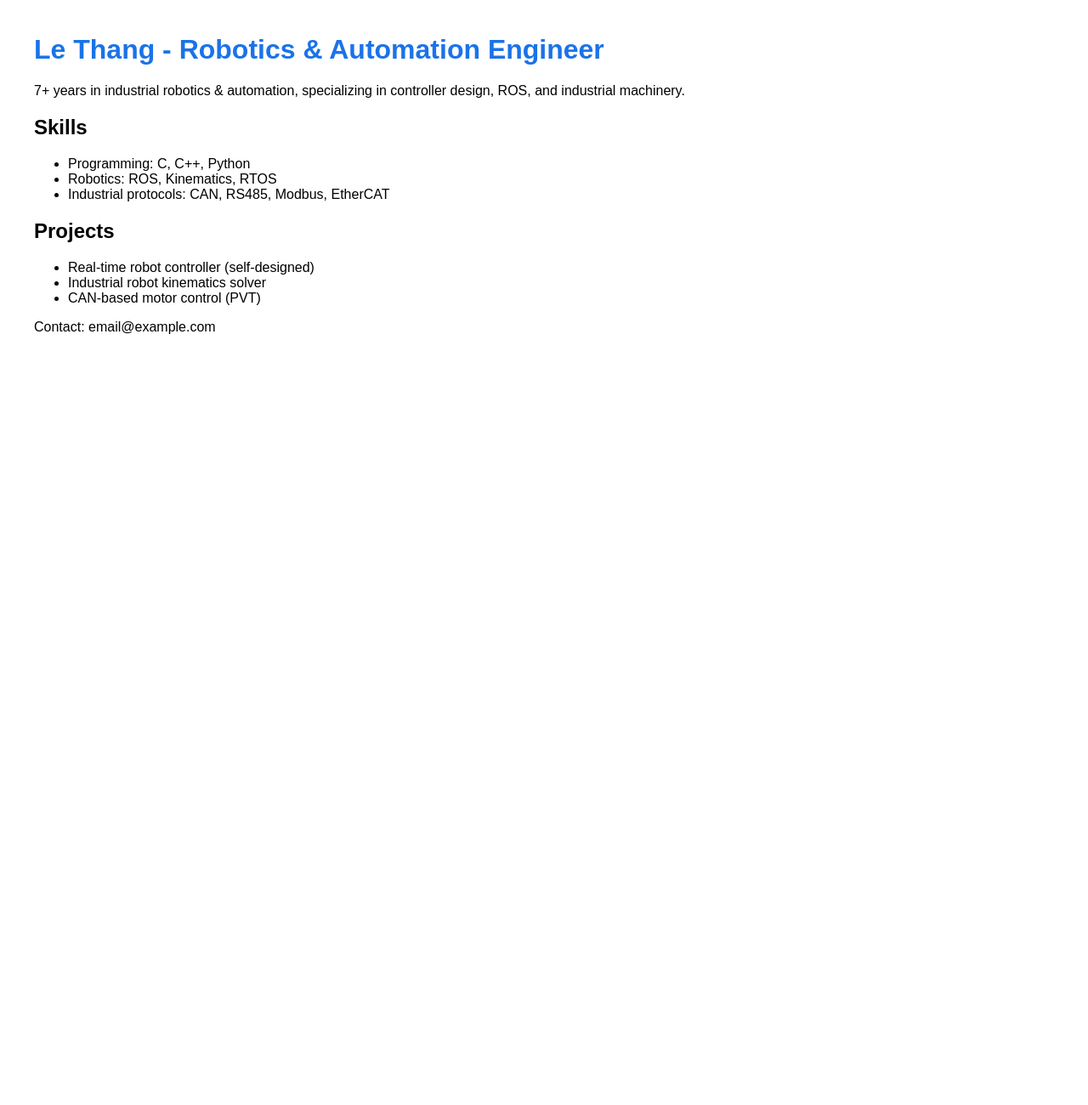
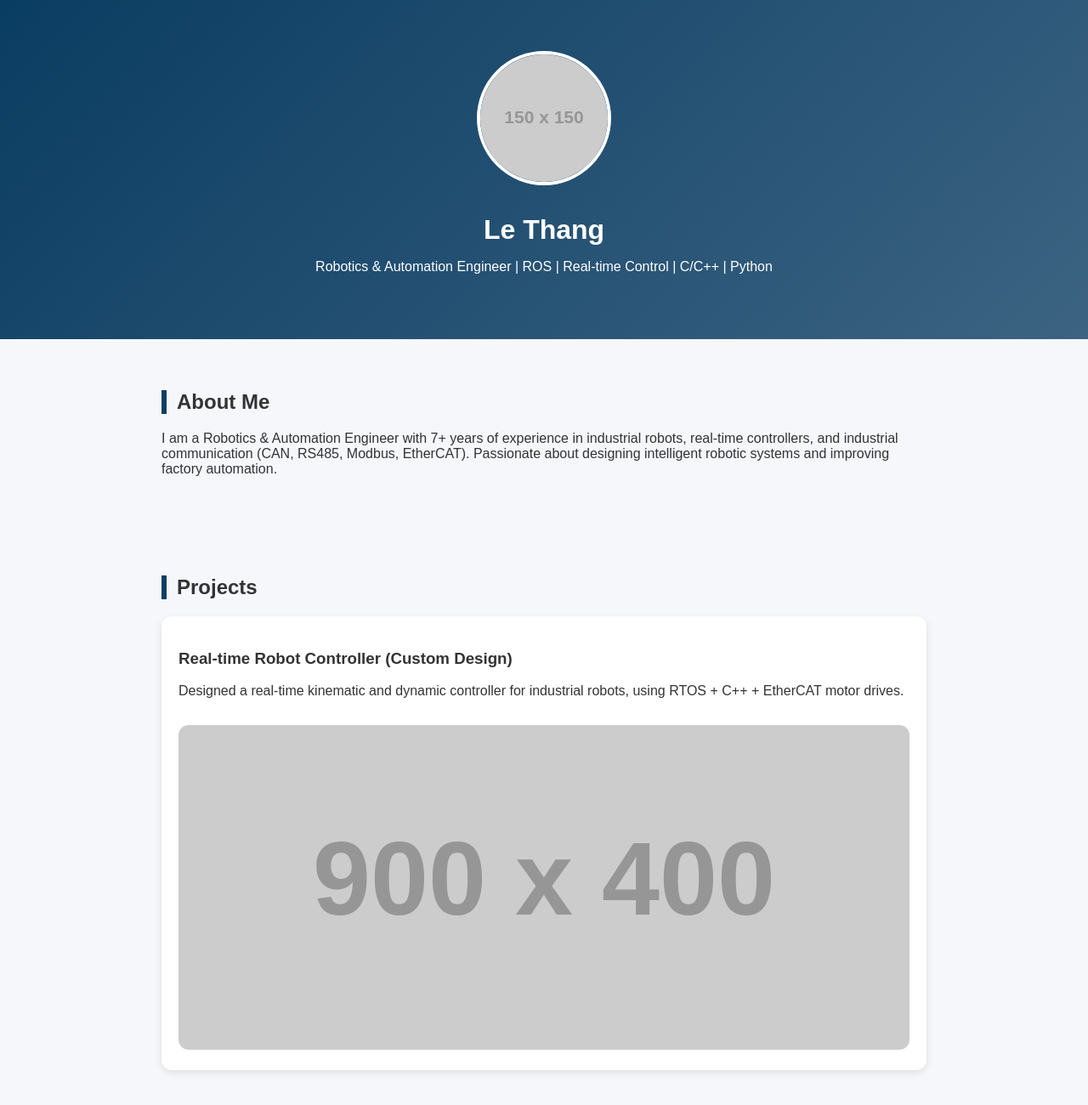
Before and after one commit to synbot-T/synbot-T.github.io, a plain HTML site: page index.html in a window 1280 px wide. Shown: the whole page at 85% size. Before the commit the page ends 800 px from the top, so only its background shows below. Drawn offline with Linux system fonts and the light colour scheme; placeholder pictures from the web are drawn by us.

Commit message:
Revamp index.html with header and project sections
Updated the portfolio page with a new layout and additional sections.

```diff
--- a/index.html
+++ b/index.html
@@ -1,31 +1,109 @@
 <!DOCTYPE html>
-<html>
+<html lang="en">
 <head>
     <meta charset="UTF-8">
-    <title>Portfolio - Le Thang</title>
+    <meta name="viewport" content="width=device-width, initial-scale=1.0">
+    <title>Le Thang - Robotics Engineer</title>
     <style>
-        body { font-family: Arial; margin: 40px; }
-        h1 { color: #1a73e8; }
+        body {
+            font-family: Arial, sans-serif;
+            margin: 0;
+            padding: 0;
+            background: #f5f7fa;
+            color: #333;
+        }
+
+        header {
+            background: linear-gradient(135deg, #0a3d62, #3c6382);
+            color: white;
+            padding: 60px 20px;
+            text-align: center;
+        }
+
+        header img {
+            width: 150px;
+            height: 150px;
+            border-radius: 50%;
+            border: 4px solid white;
+            margin-bottom: 20px;
+        }
+
+        h1 {
+            margin: 10px 0;
+            font-size: 32px;
+        }
+
+        .section {
+            padding: 40px 20px;
+            max-width: 900px;
+            margin: auto;
+        }
+
+        h2 {
+            border-left: 6px solid #0a3d62;
+            padding-left: 12px;
+            margin-bottom: 20px;
+        }
+
+        .project {
+            background: white;
+            padding: 20px;
+            border-radius: 12px;
+            box-shadow: 0 3px 10px rgba(0,0,0,0.1);
+            margin-bottom: 30px;
+        }
+
+        .project img {
+            width: 100%;
+            border-radius: 12px;
+            margin-top: 15px;
+        }
+
+        .project video {
+            width: 100%;
+            border-radius: 12px;
+            margin-top: 15px;
+        }
+
+        footer {
+            text-align: center;
+            padding: 20px;
+            background: #3c6382;
+            color: white;
+            margin-top: 40px;
+        }
     </style>
 </head>
 <body>
-    <h1>Le Thang - Robotics & Automation Engineer</h1>
-    <p>7+ years in industrial robotics & automation, specializing in controller design, ROS, and industrial machinery.</p>
 
-    <h2>Skills</h2>
-    <ul>
-        <li>Programming: C, C++, Python</li>
-        <li>Robotics: ROS, Kinematics, RTOS</li>
-        <li>Industrial protocols: CAN, RS485, Modbus, EtherCAT</li>
-    </ul>
+<!-- HEADER -->
+<header>
+    <img src="https://via.placeholder.com/150" alt="avatar">
+    <h1>Le Thang</h1>
+    <p>Robotics & Automation Engineer | ROS | Real-time Control | C/C++ | Python</p>
+</header>
 
+<!-- ABOUT -->
+<div class="section">
+    <h2>About Me</h2>
+    <p>
+        I am a Robotics & Automation Engineer with 7+ years of experience in industrial robots,
+        real-time controllers, and industrial communication (CAN, RS485, Modbus, EtherCAT).
+        Passionate about designing intelligent robotic systems and improving factory automation.
+    </p>
+</div>
+
+<!-- PROJECTS -->
+<div class="section">
     <h2>Projects</h2>
-    <ul>
-        <li>Real-time robot controller (self-designed)</li>
-        <li>Industrial robot kinematics solver</li>
-        <li>CAN-based motor control (PVT)</li>
-    </ul>
 
-    <p>Contact: email@example.com</p>
-</body>
-</html>
+    <!-- PROJECT 1 -->
+    <div class="project">
+        <h3>Real-time Robot Controller (Custom Design)</h3>
+        <p>
+            Designed a real-time kinematic and dynamic controller for industrial robots,
+            using RTOS + C++ + EtherCAT motor drives.
+        </p>
+
+        <!-- Add image -->
+        <img src="https://via.placeholder.com/900x400?text=Robot+Controller" alt="robot controller image">
```
